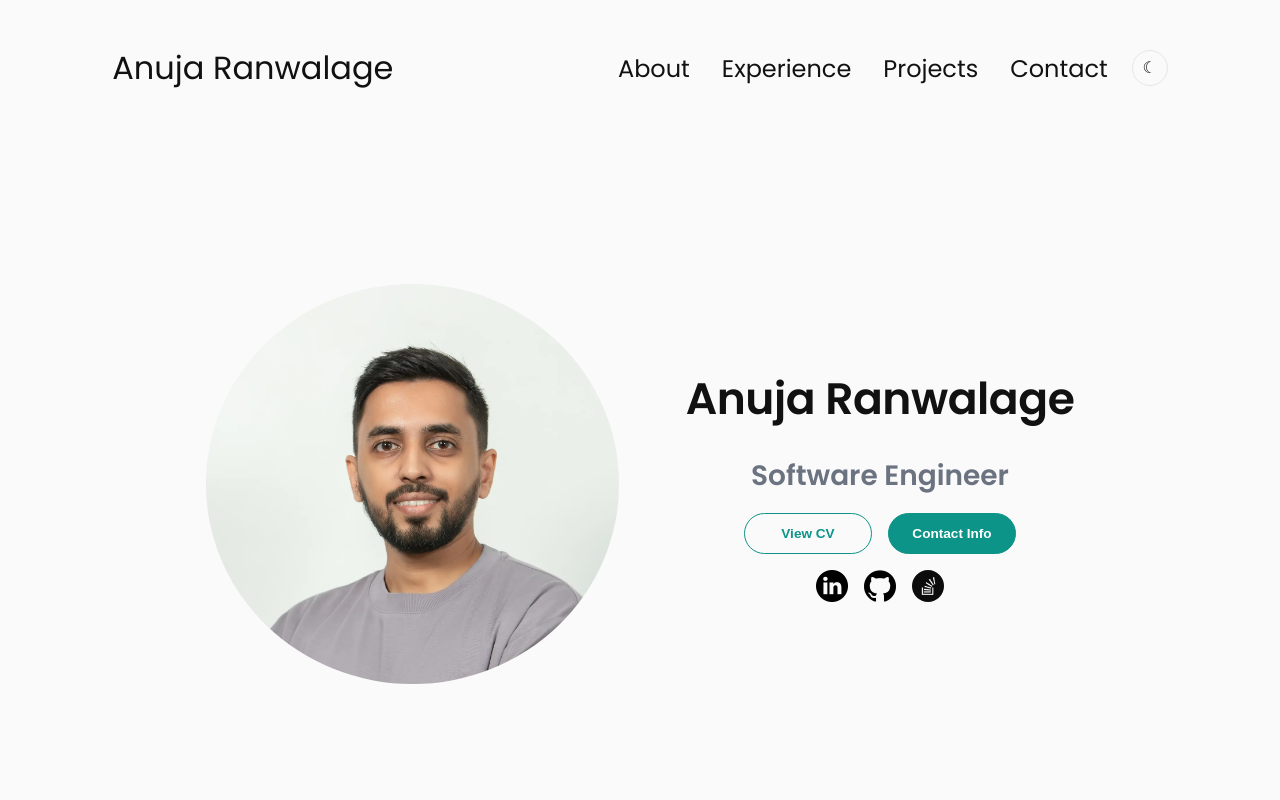
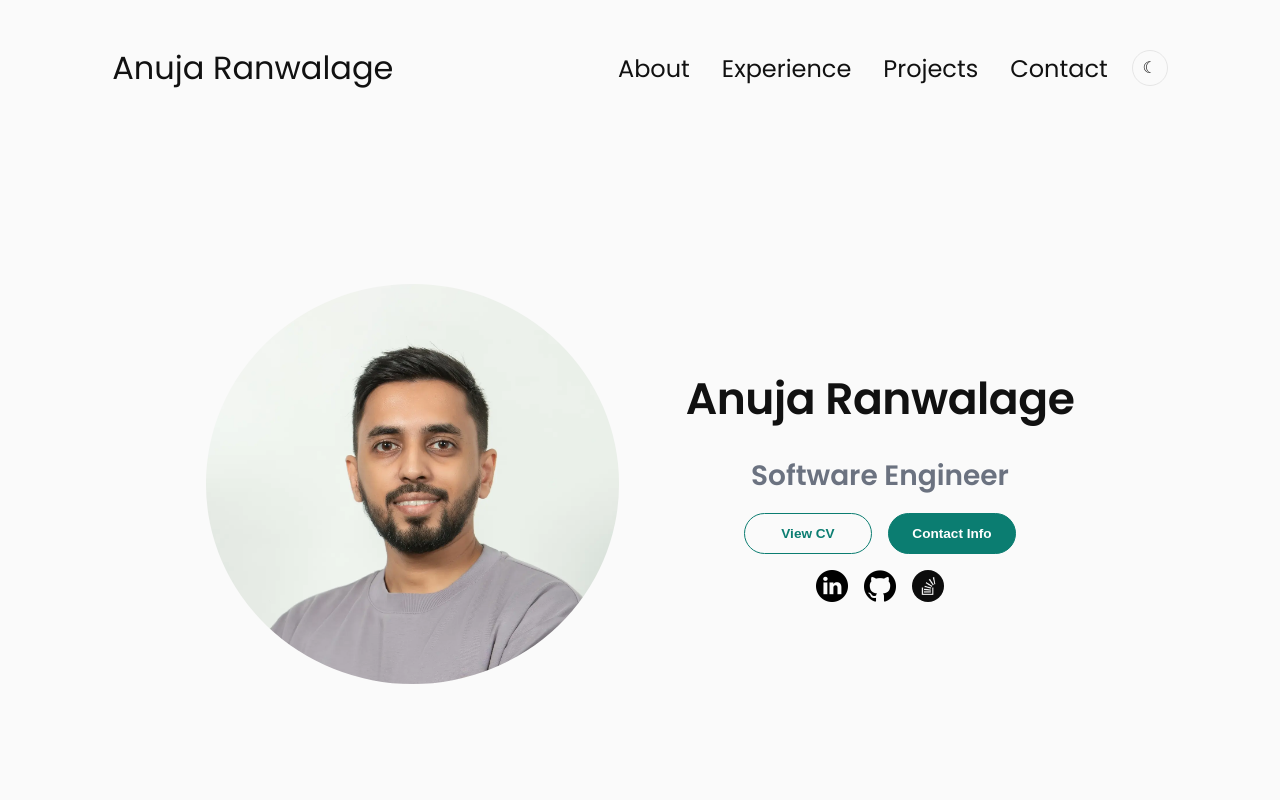
Before and after one commit to ajravinath/anuja-me, a website built with Vite: page index.html in a window 1280 px wide. Shown: the top 800 px of the page. Built offline with nearby package versions, Linux system fonts and the light colour scheme.

Commit message:
darken light accent to meet WCAG AA contrast

```diff
--- a/src/index.scss
+++ b/src/index.scss
@@ -4,7 +4,7 @@
   --text: #111111;
   --text-muted: #6b7280;
   --border: #e6e6e6;
-  --accent: #0d9488;
+  --accent: #0b7d71;
   --accent-contrast: #ffffff;
   --shadow: 0 6px 20px rgba(17, 17, 17, 0.06);
   --shadow-hover: 0 12px 28px rgba(17, 17, 17, 0.1);
```
